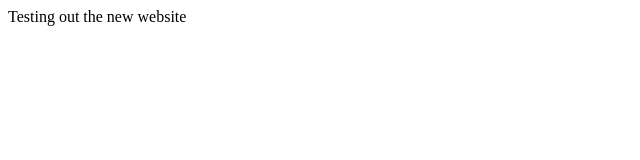
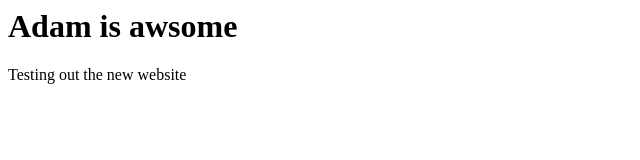
Before and after one commit to livemonkey1300/deploy, a plain HTML site: page index.html in a window 1280 px wide. Shown: the whole page, without its empty margins (0-640 px from the left). Drawn offline with Linux system fonts and the light colour scheme.

Commit message:
Update index.html

```diff
--- a/index.html
+++ b/index.html
@@ -1 +1,2 @@
-<p>Testing out the new website<p>
+<h1> Adam is awsome </h1>
+<p>Testing out the new website</p>
```
